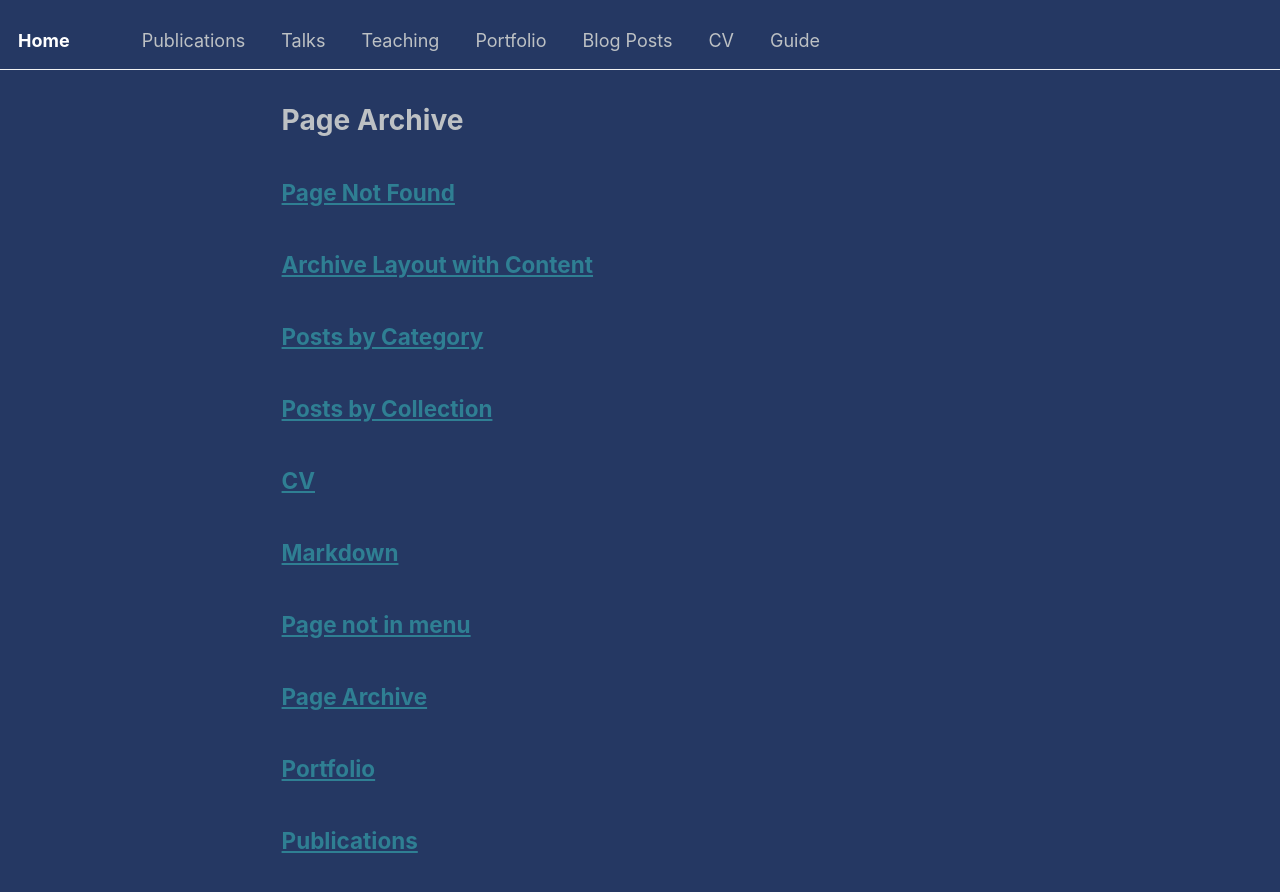
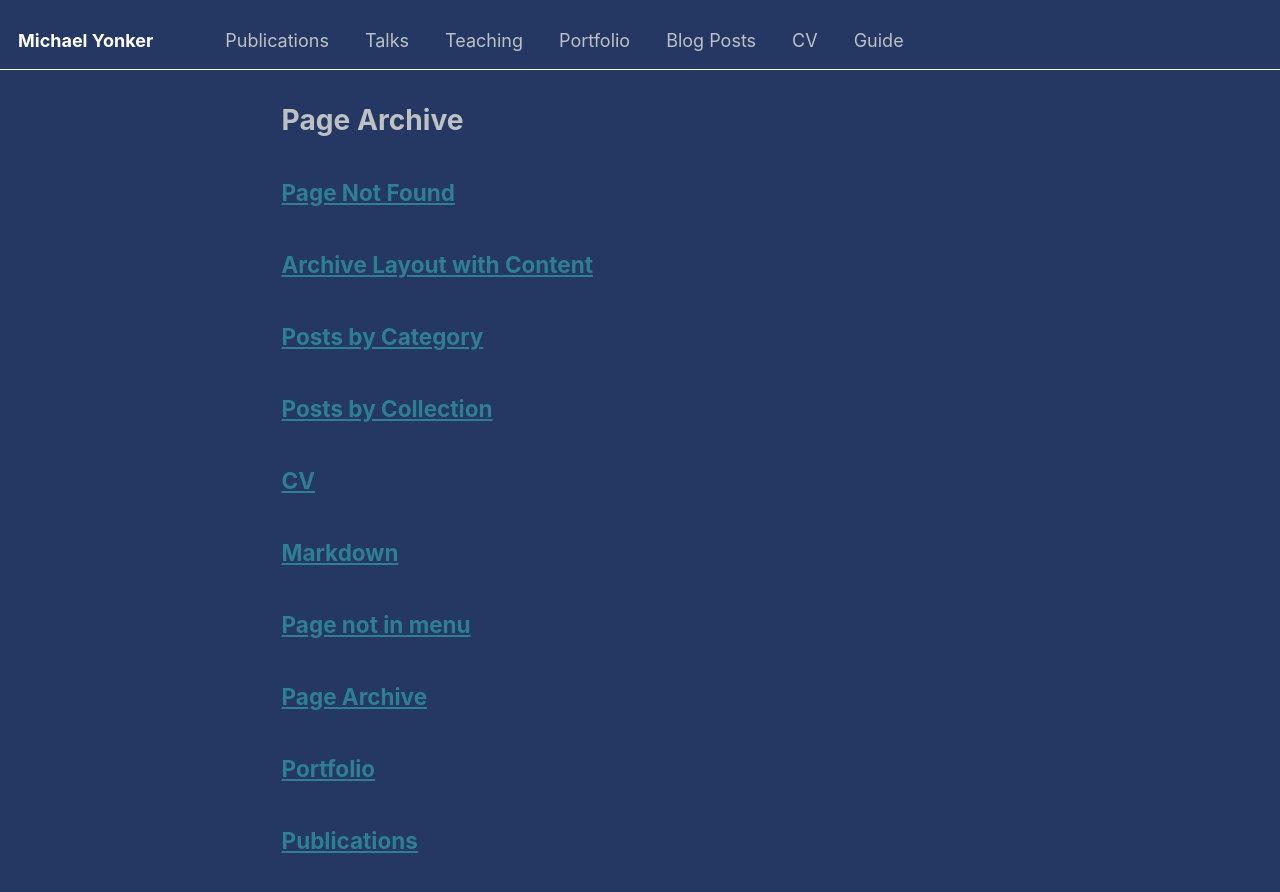
Before and after one commit to yonkaadonk/yonkaadonk.github.io, a Jekyll site: the page built from _pages/page-archive.html, in a window 1280 px wide and 900 px high. Shown: the top 892 px of the window. Built offline with Jekyll 4.4.1, drawn with Linux system fonts in a browser that asks for light colours.

Commit message:
Update _config.yml

```diff
--- a/_config.yml
+++ b/_config.yml
@@ -8,8 +8,7 @@
 
 # Basic Site Settings
 locale                   : "en-US"
-title                    : "Home"
-title_separator          : "-"
+title                    : "Michael Yonker"
 name                     : &name "Michael Yonker"
 description              : &description ""
 url                      : https://yonkaadonk.github.io # the base hostname & protocol for your site e.g. "https://[your GitHub username].github.io"
@@ -22,7 +21,7 @@ repository               : "yonkaadonk/yonkaadonk.github.io"
 author:
   # Biographic information
   avatar           : "headshot.jpg"
-  name             : "Michael Yonker"
+  name             : ""
   pronouns         : "he/him"
   bio              : "Biogeochemistry PhD Student"
   location         : "Chicago, IL"
```
